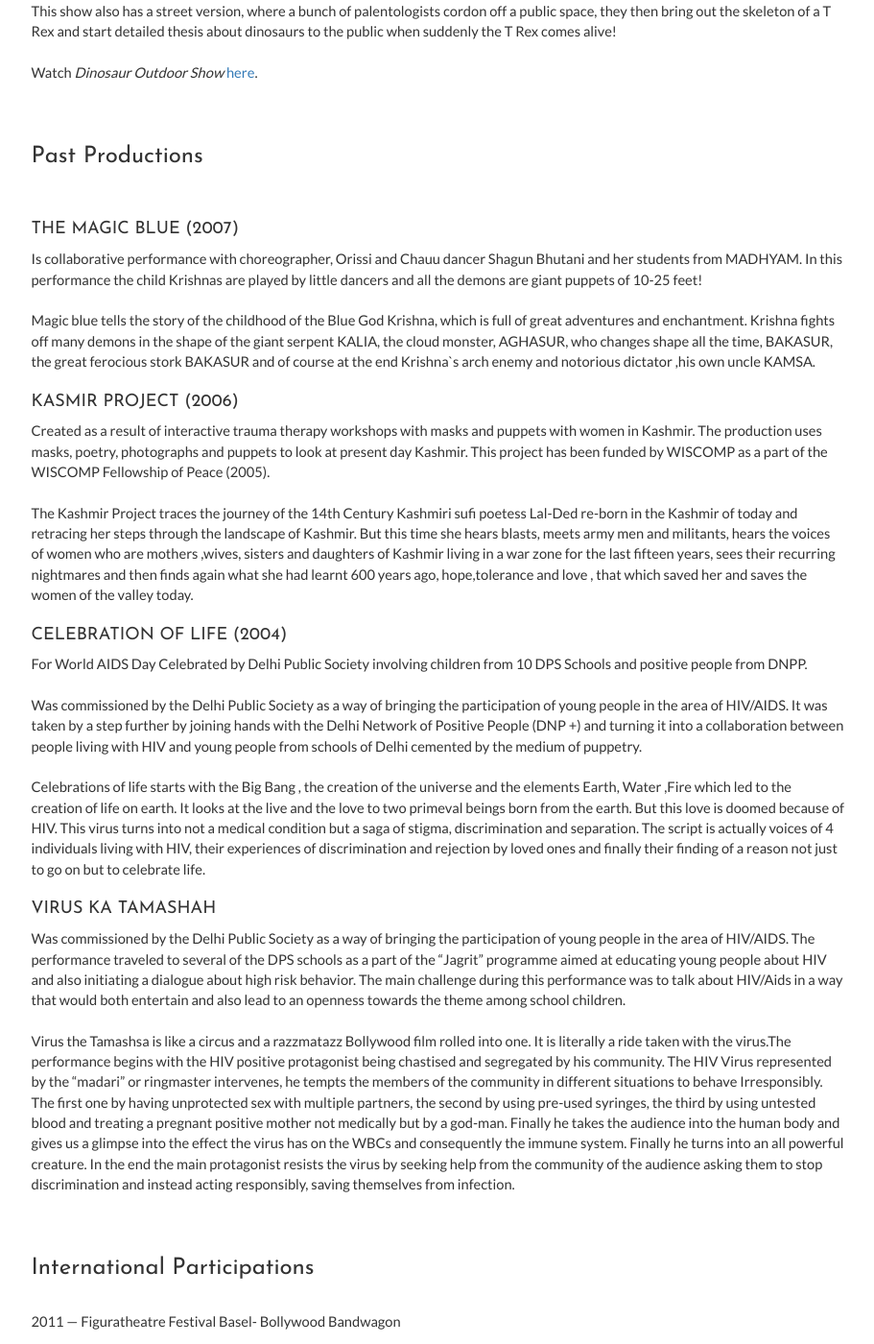
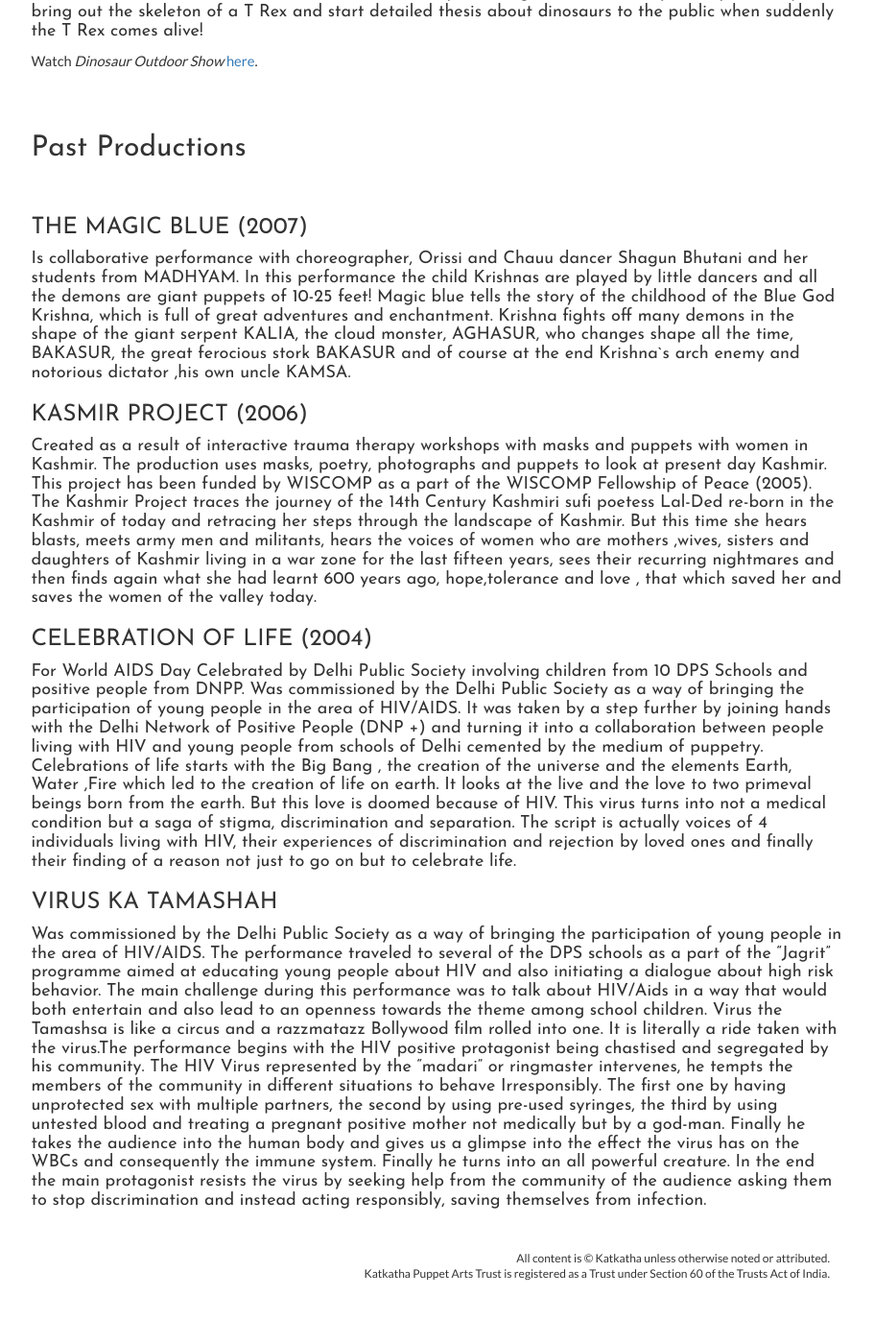
Before and after one commit to katkatha/katkatha.org, a Jekyll site: the page built from _posts/2017-02-03-productions.markdown, in a window 1280 px wide and 1400 px high, scrolled down 1707 px. Shown: the whole window at 96% size, without its empty margins (330-1241 px from the left). Built offline with Jekyll 4.4.1, drawn with Linux system fonts in a browser that asks for light colours; nearby versions of some CDN libraries; after the commit the page ends 3058 px from its top, so only the background shows below that; some of the changed lines change nothing that is shown; some of the changed text lies outside the part shown.

Commit message:
Update 2017-02-03-productions.markdown

```diff
--- a/_posts/2017-02-03-productions.markdown
+++ b/_posts/2017-02-03-productions.markdown
@@ -31,81 +31,65 @@
 
 Watch <i>Little Blue Planet</i> <a href="https://www.youtube.com/watch?v=rgQWl_Fuf18" target="_blank">here</a>.
 
-<h4>ABOUT RAM (2006)</h4>
+<h3>ABOUT RAM (2006)</h3>
 
-About Ram was created with a performance grant from the India Foundation for the Arts and in collaboration with animator Vishal Dar. It is an experimental theatrical piece using excerpts from the Bhavbhuti Ramayana and told through animation, projected images, dance, masks and puppets.
+<h4>About Ram was created with a performance grant from the India Foundation for the Arts and in collaboration with animator Vishal Dar. It is an experimental theatrical piece using excerpts from the Bhavbhuti Ramayana and told through animation, projected images, dance, masks and puppets.
 
 As the name suggests, the performance is about Ram, the prince who is sent on a long journey far away from his home when he is exiled by his father along with his wife Sita and brother Lakshman. Sita is kidnapped by Ravan the king of Lanka and kept prisoner. As Ram sits by the ocean looking at Lanka across its vastness his life flashes by, he feels powerless and dejected as he longs to fly across the ocean to his beloved Sita. The puppeteers help him by projecting his desires into the mask of the super hero Hanuman which attaches itself to Rams face, at one turning him into a super powerful simian who leaps across the ocean and reaches Sita.
 
-In this journey and the bloody war that follows with Ravan, Ram becomes a king, forced to choose between the duty of the throne and the love of his wife.He rules alone for the next 10,000 years.
+In this journey and the bloody war that follows with Ravan, Ram becomes a king, forced to choose between the duty of the throne and the love of his wife.He rules alone for the next 10,000 years.</h4>
 
 Watch <i>About Ram</i> <a href="https://www.youtube.com/watch?v=r6AaVMjM9jA" target="_blank">here</a>.
 
-<h4>LIFE IN PROGRESS</h4>
+<h3>LIFE IN PROGRESS</h3>
 
-Old newspapers and trash, a rag picker, creepy crawlies, creatures from nightmares, dreamscapes, nebulous faces, dismembered hands, plastic bottles, curious people, devouring mouth, grabbing hands, running, masking, unmasking and more trash...
+<h4>Old newspapers and trash, a rag picker, creepy crawlies, creatures from nightmares, dreamscapes, nebulous faces, dismembered hands, plastic bottles, curious people, devouring mouth, grabbing hands, running, masking, unmasking and more trash...
 
-life in progress or is it progress?
+life in progress or is it progress?</h4>
 
-<h4>MAHABHARATA</h4>
+<h3>MAHABHARATA</h3>
 
-Our Mahabharata explores the inner dilemma and back stories of 14 characters in the play. Each character in the Mahabharata is an archetype whose single minded and unquestioning loyalty to one belief leads to the inevitable conflict. Was there ever a moment when each of these human beings by making a choice, the choice of letting go, could have averted the war?
+<h4>Mahabharata explores the inner dilemma and back stories of 14 characters in the play. Each character in the Mahabharata is an archetype whose single minded and unquestioning loyalty to one belief leads to the inevitable conflict. Was there ever a moment when each of these human beings by making a choice, the choice of letting go, could have averted the war?</h4>
 
 Watch <i>Mahabharata</i> <a href="https://www.youtube.com/watch?v=GKa8JQHnlvQ" target="_blank">here</a>.
 
-<h4>DINOSAUR</h4>
+<h3>DINOSAUR</h3>
 
-The story is about a T Rex egg that gets separated from the next. The baby dinosaur that hatches does not know he is a T Rex. He starts to desperately look for his mother. Instead he lands up in the midst of a hungry Raptor pack. The oldest raptor and he become friends but the other raptors still want to eat him up. Time and again the old raptor saves him but then there is a huge volcanic eruption. Will the old raptor be able to save the little T Rex baby again?
+<h4>The story is about a T Rex egg that gets separated from the next. The baby dinosaur that hatches does not know he is a T Rex. He starts to desperately look for his mother. Instead he lands up in the midst of a hungry Raptor pack. The oldest raptor and he become friends but the other raptors still want to eat him up. Time and again the old raptor saves him but then there is a huge volcanic eruption. Will the old raptor be able to save the little T Rex baby again?</h4>
 
 Watch <i>Dinosaur</i> <a href="https://www.youtube.com/watch?v=AlAALy1h6RE" target="_blank">here</a>.
 
-<h4>DINOSAUR OUTDOOR SHOW</h4>
-This show also has a street version, where a bunch of palentologists cordon off a public space, they then bring out the skeleton of a T Rex and start detailed thesis about dinosaurs to the public when suddenly the T Rex comes alive!
+<h3>DINOSAUR OUTDOOR SHOW</h3>
+
+<h4>This show also has a street version, where a bunch of palentologists cordon off a public space, they then bring out the skeleton of a T Rex and start detailed thesis about dinosaurs to the public when suddenly the T Rex comes alive!</h4>
 
 Watch <i>Dinosaur Outdoor Show</i> <a href="https://www.youtube.com/watch?v=fdD1fWdA-GI" target="_blank">here</a>.
 
 <br>
-<h3>Past Productions</h3>
+<h2>Past Productions</h2>
 <br>
-<h4>THE MAGIC BLUE (2007)</h4>
-Is collaborative performance with choreographer, Orissi and Chauu dancer Shagun Bhutani and her students from MADHYAM. In this performance the child Krishnas are played by little dancers and all the demons are giant puppets of 10-25 feet!
+<h3>THE MAGIC BLUE (2007)</h3>
 
-Magic blue tells the story of the childhood of the Blue God Krishna, which is full of great adventures and  enchantment.  Krishna fights off many demons in the shape of the giant  serpent KALIA, the cloud monster, AGHASUR, who changes shape all the time, BAKASUR, the great ferocious stork BAKASUR and of course at the end Krishna`s arch enemy and notorious dictator ,his own uncle KAMSA.
+<h4>Is collaborative performance with choreographer, Orissi and Chauu dancer Shagun Bhutani and her students from MADHYAM. In this performance the child Krishnas are played by little dancers and all the demons are giant puppets of 10-25 feet!
 
-<h4>KASMIR PROJECT (2006)</h4>
+Magic blue tells the story of the childhood of the Blue God Krishna, which is full of great adventures and  enchantment.  Krishna fights off many demons in the shape of the giant  serpent KALIA, the cloud monster, AGHASUR, who changes shape all the time, BAKASUR, the great ferocious stork BAKASUR and of course at the end Krishna`s arch enemy and notorious dictator ,his own uncle KAMSA.</h4>
 
-Created as a result of interactive trauma therapy workshops with masks and puppets with women in Kashmir. The production uses masks, poetry, photographs and puppets to look at present day Kashmir. This project has been funded by WISCOMP as a part of the WISCOMP Fellowship of Peace (2005).
+<h3>KASMIR PROJECT (2006)</h3>
 
-The Kashmir Project traces the journey of the 14th Century Kashmiri sufi poetess Lal-Ded re-born in the Kashmir of today and retracing her steps through the landscape of Kashmir. But this time she hears blasts, meets army men and militants, hears the voices of women who are mothers ,wives, sisters and daughters of Kashmir living in a war zone for the last fifteen years, sees their recurring nightmares and then finds again what she had learnt 600 years ago, hope,tolerance and love , that which saved her and saves the women of the valley today.
+<h4>Created as a result of interactive trauma therapy workshops with masks and puppets with women in Kashmir. The production uses masks, poetry, photographs and puppets to look at present day Kashmir. This project has been funded by WISCOMP as a part of the WISCOMP Fellowship of Peace (2005).
 
-<h4>CELEBRATION OF LIFE (2004)</h4>
-For World AIDS Day Celebrated by Delhi Public Society involving children from 10 DPS Schools and positive people from DNPP.
+The Kashmir Project traces the journey of the 14th Century Kashmiri sufi poetess Lal-Ded re-born in the Kashmir of today and retracing her steps through the landscape of Kashmir. But this time she hears blasts, meets army men and militants, hears the voices of women who are mothers ,wives, sisters and daughters of Kashmir living in a war zone for the last fifteen years, sees their recurring nightmares and then finds again what she had learnt 600 years ago, hope,tolerance and love , that which saved her and saves the women of the valley today.</h4>
+
+<h3>CELEBRATION OF LIFE (2004)</h3>
+
+<h4>For World AIDS Day Celebrated by Delhi Public Society involving children from 10 DPS Schools and positive people from DNPP.
 
 Was commissioned by the Delhi Public Society as a way of bringing the participation of young people in the area of HIV/AIDS. It was taken by a step further by joining hands with the Delhi Network of Positive People (DNP +) and turning it into a collaboration between people living with HIV and young people from schools of Delhi cemented by the medium of puppetry.
 
-Celebrations of life starts with the Big Bang , the creation of the universe and the  elements  Earth, Water ,Fire  which led to the creation of life on earth. It looks at the live and the love to two primeval beings born from the earth. But this love is doomed because of HIV. This virus turns into not a medical condition but a saga of stigma, discrimination and separation. The script is actually voices of 4 individuals living with HIV, their experiences of discrimination and rejection by loved ones and finally their finding of a reason not just to go on but to celebrate life.
+Celebrations of life starts with the Big Bang , the creation of the universe and the  elements  Earth, Water ,Fire  which led to the creation of life on earth. It looks at the live and the love to two primeval beings born from the earth. But this love is doomed because of HIV. This virus turns into not a medical condition but a saga of stigma, discrimination and separation. The script is actually voices of 4 individuals living with HIV, their experiences of discrimination and rejection by loved ones and finally their finding of a reason not just to go on but to celebrate life.</h4>
 
-<h4>VIRUS KA TAMASHAH</h4>
+<h3>VIRUS KA TAMASHAH</h3>
 
-Was commissioned by the Delhi Public Society as a way of bringing the participation of young people in the area of HIV/AIDS. The performance traveled to several of the DPS schools as a part of the “Jagrit” programme aimed at educating young people about HIV and also initiating a dialogue about high risk behavior. The main challenge during this performance was to talk about HIV/Aids in a way that would both entertain and also lead to an openness towards the theme among school children.
+<h4>Was commissioned by the Delhi Public Society as a way of bringing the participation of young people in the area of HIV/AIDS. The performance traveled to several of the DPS schools as a part of the “Jagrit” programme aimed at educating young people about HIV and also initiating a dialogue about high risk behavior. The main challenge during this performance was to talk about HIV/Aids in a way that would both entertain and also lead to an openness towards the theme among school children.
 
-Virus the Tamashsa is like a circus and a razzmatazz  Bollywood film rolled into one. It is literally a ride taken with the virus.The performance begins with the HIV positive protagonist being chastised and segregated by his community. The HIV Virus represented by the  “madari” or ringmaster intervenes, he tempts the members of the community in different situations to behave Irresponsibly. The first one by having unprotected sex with multiple partners, the second by using pre-used syringes, the third by using untested blood and treating a pregnant positive mother not medically but by a god-man. Finally he takes the audience into the human body and gives us a glimpse into the  effect the virus has on the WBCs and consequently the immune system. Finally he turns into an all powerful creature. In the end the main protagonist resists the virus by seeking help from the community of the audience asking them to stop discrimination and instead acting responsibly, saving themselves from infection.
-
-<br>
-<h3>International Participations</h3>
-<br>
-2011 &mdash; Figuratheatre Festival Basel- Bollywood Bandwagon
-
-2010 &mdash; Rote Fabrik, Zurich and Tojo Theatre, Bern – Bollywood Bandwagon on tour
-
-2009 &mdash; LINZ09, Linz, Austria Bollywood Bandwagon and About Ram on tour
-
-2009 &mdash; UNIMA festival, Mistelbach, Austria – About Ram
-
-2008 &mdash; Buxton, UK – Performed Durga at the Buxton Festival
-
-2007 &mdash; Holon, Isreal- Performed About Ram at the 12th International Puppet and Film Festival, Holon
-
-2007 &mdash; Tehran, Iran - International Womens Theatre Festival, Performed Durga.
-
-2007 &mdash; Kaoushing, Taiwan – Kaoushing International Puppet Theatre Festival 2-7, Presented About Ram.
+Virus the Tamashsa is like a circus and a razzmatazz  Bollywood film rolled into one. It is literally a ride taken with the virus.The performance begins with the HIV positive protagonist being chastised and segregated by his community. The HIV Virus represented by the  “madari” or ringmaster intervenes, he tempts the members of the community in different situations to behave Irresponsibly. The first one by having unprotected sex with multiple partners, the second by using pre-used syringes, the third by using untested blood and treating a pregnant positive mother not medically but by a god-man. Finally he takes the audience into the human body and gives us a glimpse into the  effect the virus has on the WBCs and consequently the immune system. Finally he turns into an all powerful creature. In the end the main protagonist resists the virus by seeking help from the community of the audience asking them to stop discrimination and instead acting responsibly, saving themselves from infection.</h4>
```
